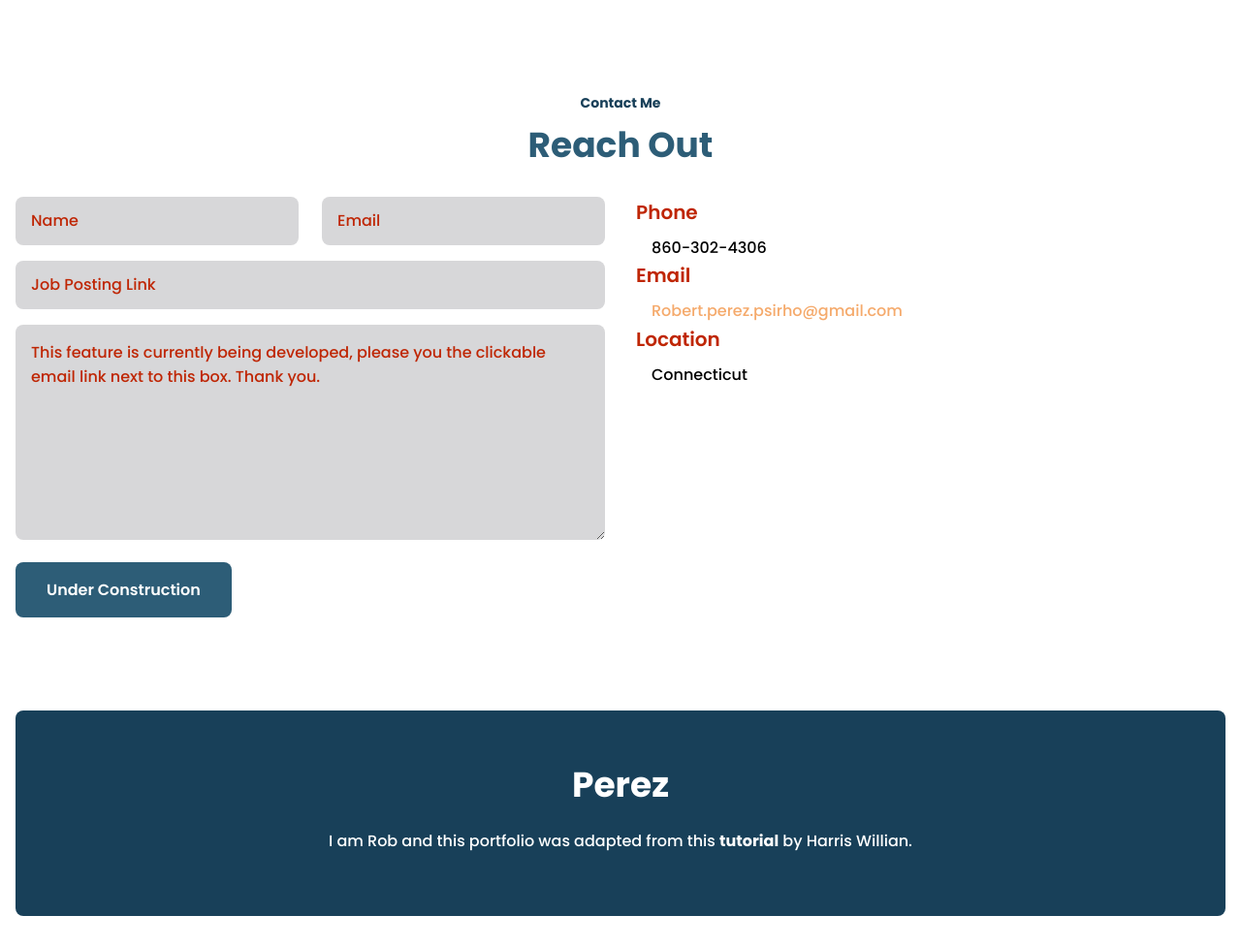
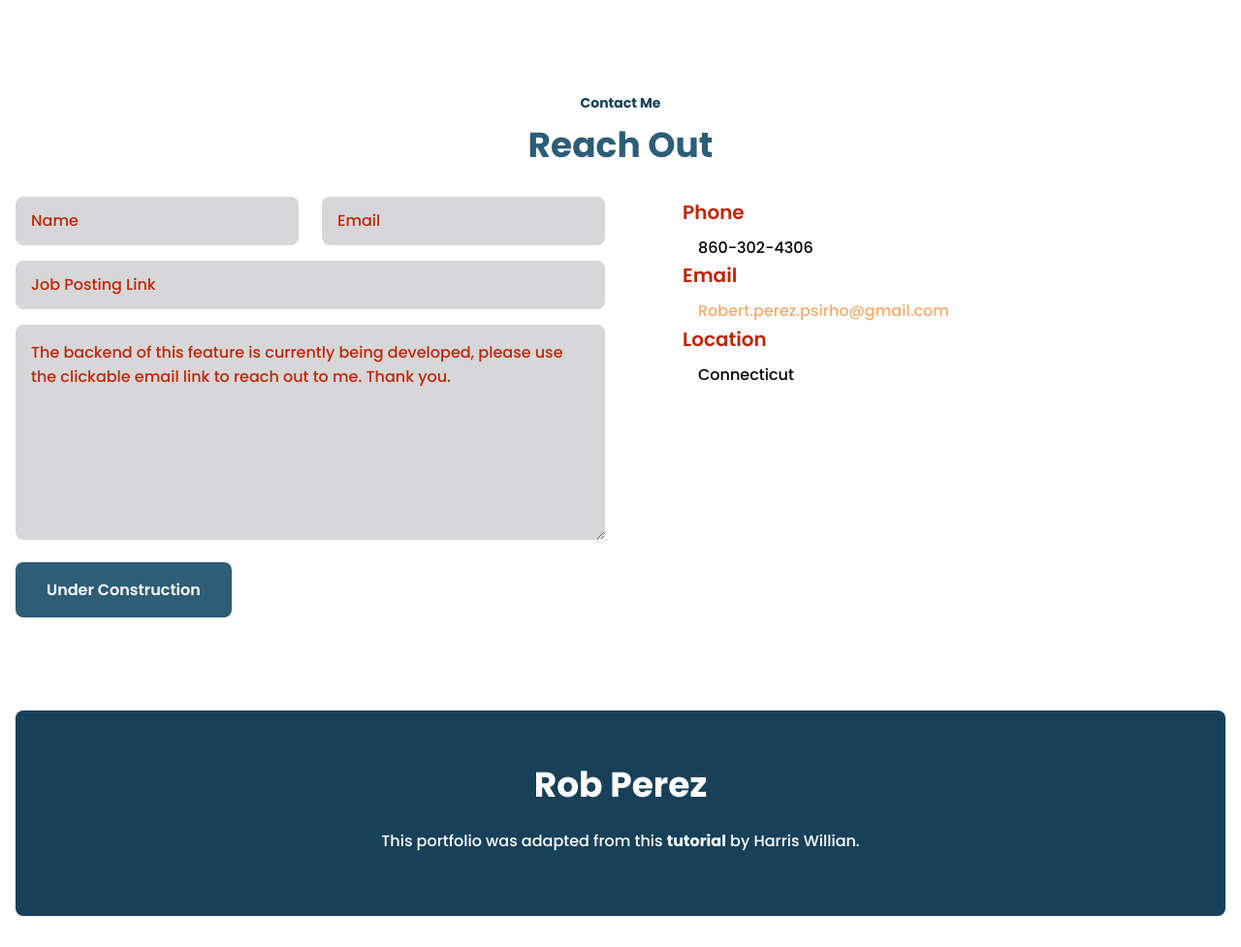
Before and after one commit to RobPerez155/Portfolio-Website, a PHP site: page / in a window 1280 px wide. Shown: the part 4566-5543 px from the top of the page at 97% size. Run offline with PHP 8.4, Linux system fonts and the light colour scheme.

Commit message:
Corrected grammatical errors in text

```diff
--- a/assets/css/styles.css
+++ b/assets/css/styles.css
@@ -700,7 +700,7 @@ img{
     column-gap: 1.5rem;
   }
 
-  .contract__info{
+  .contact__info{
     padding-left: 3rem;
   }
 
--- a/index.html
+++ b/index.html
@@ -310,7 +310,7 @@
 
       <input type="text" placeholder="Job Posting Link" class="contact__input">
 
-      <textarea name="" id="" cols="0" rows="10" placeholder="This feature is currently being developed, please you the clickable email link next to this box. Thank you." class="contact__input"></textarea>
+      <textarea name="" id="" cols="0" rows="10" placeholder="The backend of this feature is currently being developed, please use the clickable email link to reach out to me. Thank you." class="contact__input"></textarea>
 
       <input type="submit" value="Under Construction" class="button contact__button">
     </form>
@@ -339,8 +339,8 @@
 <!--===== FOOTER =====-->
 <footer class="footer section">
   <div class="footer__container bd-grid">
-    <h1 class="footer__title">Perez</h1>
-    <p class="footer__description">I am Rob and this portfolio was adapted from this <a href="https://youtu.be/owEHlDn0JYQ" class="footer__description footer__anchor">tutorial</a> by Harris Willian.</p>
+    <h1 class="footer__title">Rob Perez</h1>
+    <p class="footer__description">This portfolio was adapted from this <a href="https://youtu.be/owEHlDn0JYQ" class="footer__description footer__anchor">tutorial</a> by Harris Willian.</p>
   </div>
 </footer>
 
```
